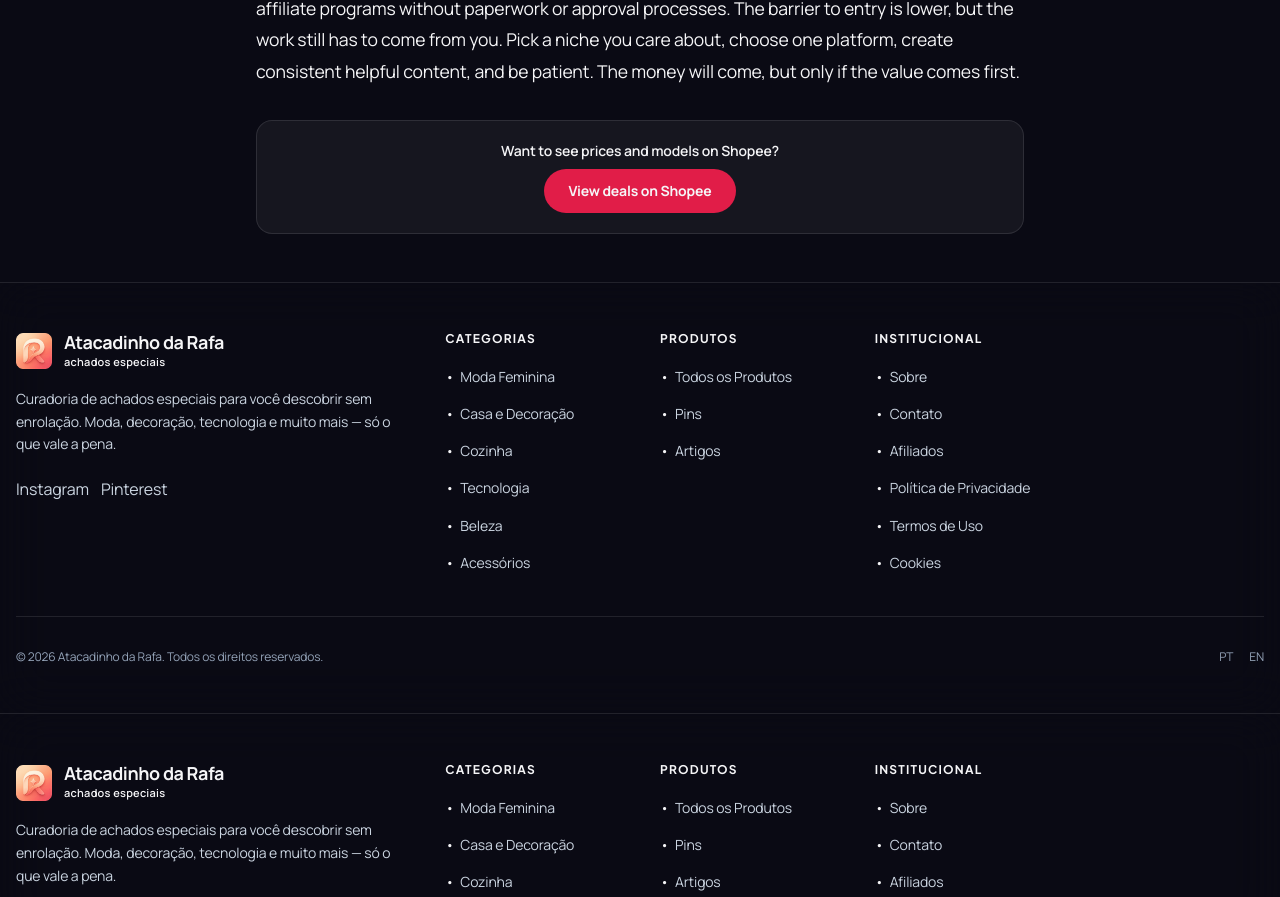
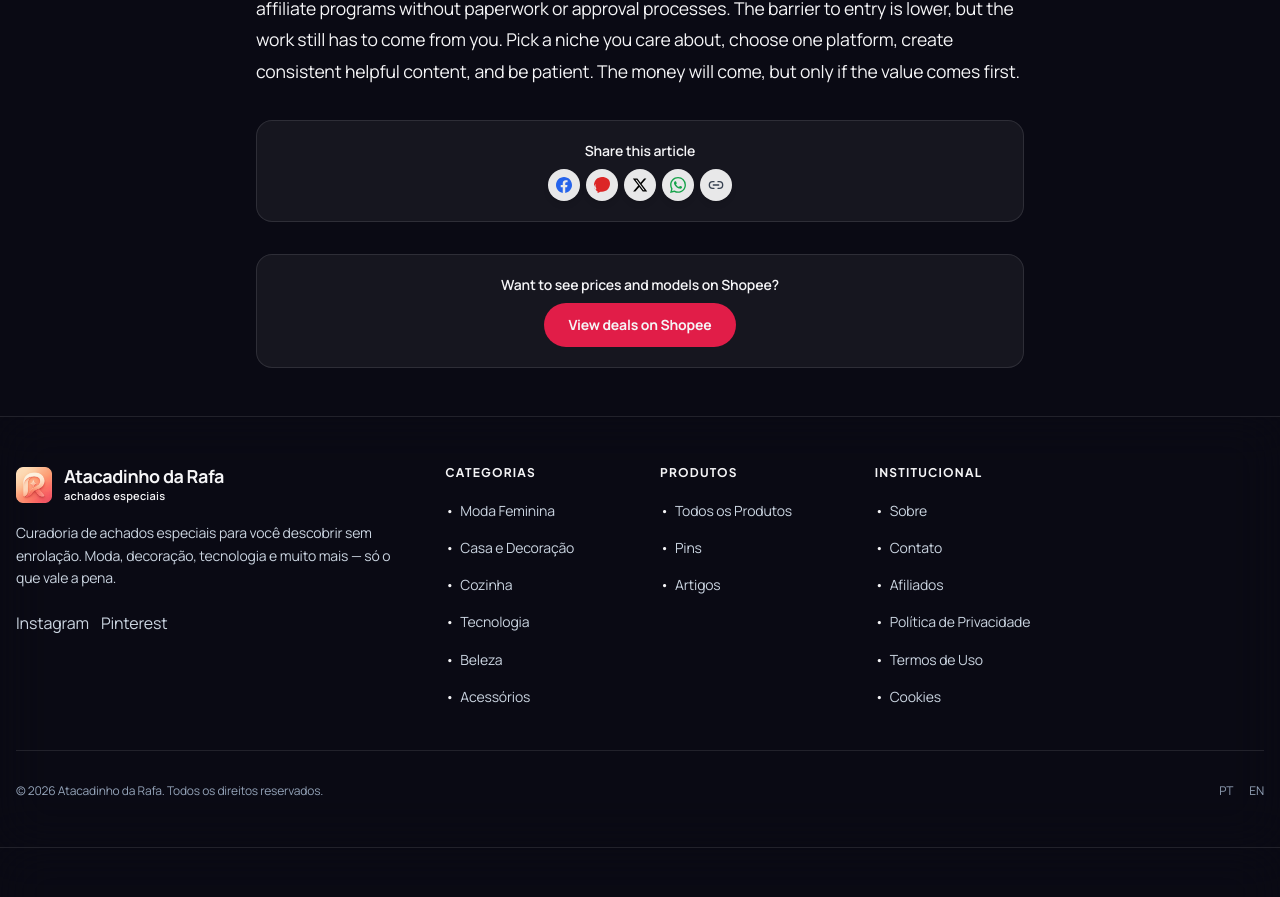
Before and after one commit to machadolucas13/atacadinho-da-rafa, a Next.js app: page /en/articles/affiliate-marketing-guide-beginners-2026 in a window 1280 px wide. Shown: the part 4136-5033 px from the top of the page. Built offline with nearby package versions, Linux system fonts and the light colour scheme.

Commit message:
fix: add category fallback and EN article share section

```diff
--- a/src/app/en/articles/[slug]/page.tsx
+++ b/src/app/en/articles/[slug]/page.tsx
@@ -3,6 +3,7 @@
 import { getArtigoBySlug } from "@/server/artigos";
 import LocaleAwareLink from "@/components/common/LocaleAwareLink";
 import { sanitizeHtml } from "@/lib/sanitize";
+import ShareButtons from "@/components/social/ShareButtons";
 
 export async function generateStaticParams() {
   return [
@@ -92,6 +93,18 @@ export default async function ArtigoPage({
             />
 
             <div className="mt-8 rounded-2xl border border-white/10 bg-white/5 p-5 text-center">
+              <p className="text-sm font-semibold text-white mb-2">Share this article</p>
+              <div className="flex justify-center">
+                <ShareButtons
+                  title={artigo.titulo}
+                  description={artigo.descricao}
+                  image={artigo.imagemCapa || ""}
+                  url={`/en/articles/${artigo.slug}`}
+                />
+              </div>
+            </div>
+
+            <div className="mt-8 rounded-2xl border border-white/10 bg-white/5 p-5 text-center">
               <p className="text-sm font-semibold text-white mb-2">Want to see prices and models on Shopee?</p>
               <LocaleAwareLink
                 href="/articles/best-womens-jeans-under-50-deals-2026"
--- a/src/components/pinterest/CategorySection.tsx
+++ b/src/components/pinterest/CategorySection.tsx
@@ -3,10 +3,15 @@ import Link from "next/link";
 import LocaleAwareLink from "@/components/common/LocaleAwareLink";
 import { getCategorias } from "@/lib/categorias";
 import { getProdutos } from "@/lib/produtos";
+import { categorias as categoriasLocais } from "@/data/categorias";
 
 export default async function CategorySection() {
-  const categorias = await getCategorias();
+  let categorias = await getCategorias();
   const produtos = await getProdutos();
+
+  if (!categorias || categorias.length === 0) {
+    categorias = categoriasLocais;
+  }
 
   const categoriaComContagem = categorias.map((cat) => {
     const count = produtos.filter((p) => p.categoriaId === cat.id).length;
```
